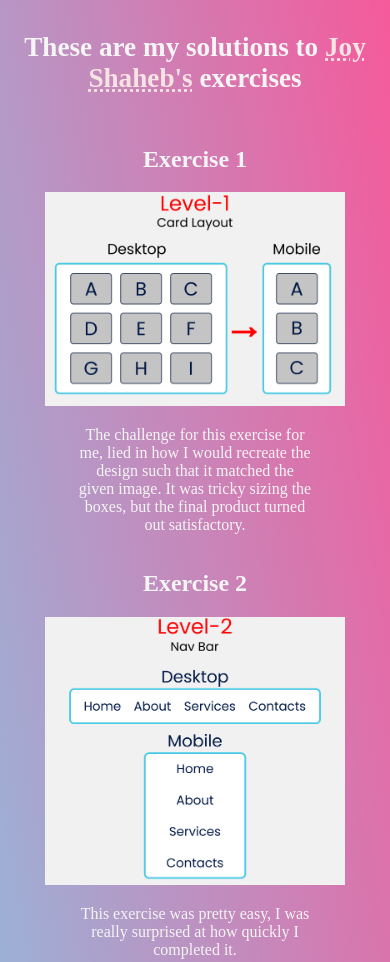
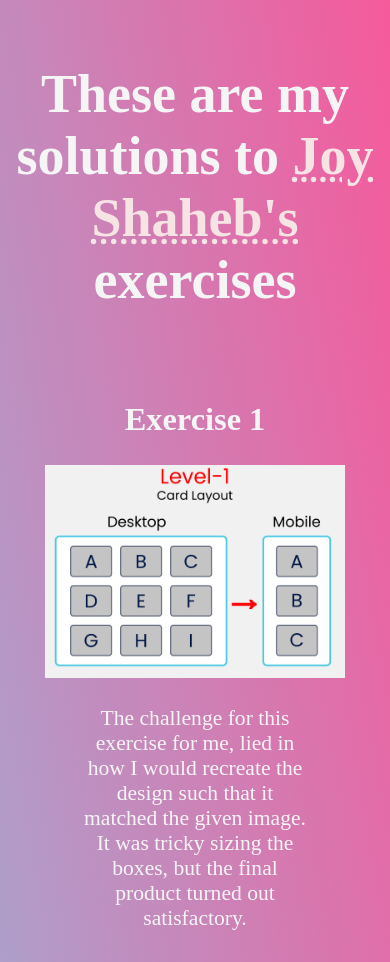
Before and after one commit to AlishaSo/five-responsive-layouts-exercises, a plain HTML site: page index.html in a window 390 px wide. Shown: the top 962 px of the page. Drawn offline with Linux system fonts and the light colour scheme.

Commit message:
Change font size for header and body for mobile, tablet and desktop.

```diff
--- a/main-page.css
+++ b/main-page.css
@@ -6,13 +6,13 @@ body {
   background-image: linear-gradient(260deg, #f55a9b, #68e3f9);
   background-repeat: no-repeat;
   color: hsl(0, 0%, 96%);
-  font-size: 1rem;
+  font-size: 1.3rem;
   margin: 0;
 }
 
 header {
   background-color: transparent;
-  font-size: .85rem;
+  font-size: 1.25rem;
   padding: 1em 0;
   text-align: center;
 }
@@ -67,6 +67,14 @@ footer {
 /* Tablet Styles */
 
 @media only screen and (min-width: 23.4375em) and (max-width: 56.25em) { /* 375px and 900px respectively, assuming the browser's font size is 16*/
+  header {
+    font-size: 1.25em;
+  }
+
+  body {
+    font-size: 1.35em;
+  }
+
   img {
     width: 300px;
   }
@@ -75,6 +83,14 @@ footer {
 /* Desktop Styles */
 
 @media only screen and (min-width: 56.3125em) { /* 901px assuming the browser's font size is 16*/
+  header {
+    font-size: 1.25em;
+  }
+
+  body {
+    font-size: 1.5em;
+  }
+
   img {
     width: 400px;
   }
```
